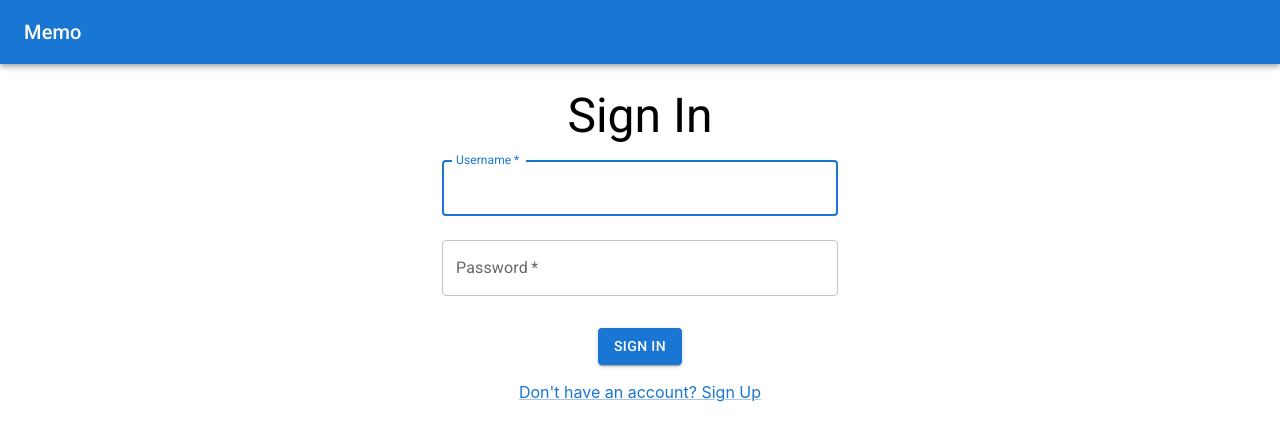
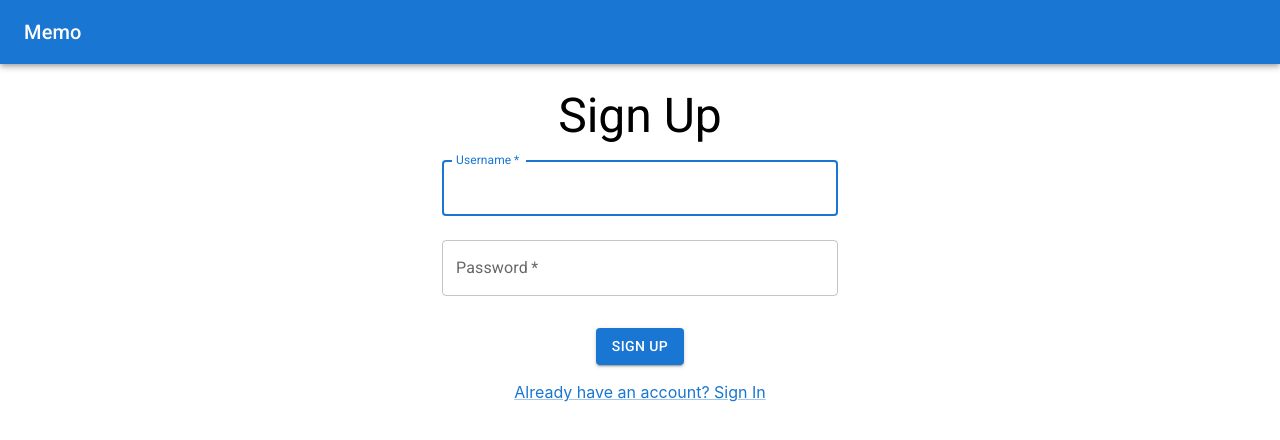
Before and after one commit to Eggplanck/SingleMachineWebAppTemplate, a React (Create React App) app in the folder frontend/react-app/: page / in a window 1280 px wide. Shown: the top 440 px of the page. Built offline with nearby package versions, Linux system fonts and the light colour scheme.

Commit message:
SignUp, SignIn, SignOut

```diff
--- a/frontend/react-app/src/App.js
+++ b/frontend/react-app/src/App.js
@@ -8,7 +8,7 @@ import SignUpView from './SignUpView';
 import './App.css';
 
 function App() {
-  const [viewMode, setViewMode] = useState('SignIn');
+  const [viewMode, setViewMode] = useState('SignUp');
 
   const changeView = (viewMode) => {
     setViewMode(viewMode);
--- a/frontend/react-app/src/DetailView.js
+++ b/frontend/react-app/src/DetailView.js
@@ -1,4 +1,3 @@
-import * as React from 'react';
 import Typography from '@mui/material/Typography';
 import Box from '@mui/material/Box';
 import Container from '@mui/material/Container';
@@ -9,13 +8,13 @@ import Fab from '@mui/material/Fab';
 import Header from './Header';
 
 
-function DetailView() {
+function DetailView(props) {
   const title = 'Title';
   const date = '2022-10-13 22:50:00';
   const content = 'Content.Content.Content.Content.Content.Content.Content.Content.Content.Content.Content.Content.Content.Content.Content.Content.Content.';
   return (
     <Box>
-      <Header showButton={true} />
+      <Header changeView={props.changeView} />
       <Container maxWidth='xl'>
         <Box>
           <Typography variant="h3" color="text.primary">
--- a/frontend/react-app/src/EditView.js
+++ b/frontend/react-app/src/EditView.js
@@ -1,4 +1,3 @@
-import * as React from 'react';
 import Box from '@mui/material/Box';
 import Container from '@mui/material/Container';
 import TextField from '@mui/material/TextField';
@@ -8,12 +7,12 @@ import Button from '@mui/material/Button';
 import Header from './Header';
 
 
-function EditView() {
+function EditView(props) {
   const title = 'Title';
   const content = 'Content.Content.Content.Content.Content.Content.Content.Content.Content.Content.Content.Content.Content.Content.Content.Content.Content.';
   return (
     <Box>
-      <Header showButton={true} />
+      <Header changeView={props.changeView} />
       <Container maxWidth='xl'>
         <TextField required multiline minRows={1} maxRows={2} variant='standard' label='Title' value={title} margin='normal' sx={{ width: '50ch', maxWidth: '100%' }} />
         <TextField multiline minRows={4} variant='outlined' label='Content' value={content} margin='normal' sx={{ width: '100%' }} />
--- a/frontend/react-app/src/Header.js
+++ b/frontend/react-app/src/Header.js
@@ -5,9 +5,13 @@ import Typography from '@mui/material/Typography';
 import Button from '@mui/material/Button';
 
 function Header(props) {
-  let logoutButton = null;
-  if (props.showButton) {
-    logoutButton = <Button color="secondary" variant="contained">Logout</Button>;
+  let signOutButton = null;
+  if (props.changeView) {
+    const handleSignOut = () => {
+      localStorage.removeItem('token');
+      props.changeView('SignIn');
+    };
+    signOutButton = <Button color="secondary" variant="contained" onClick={handleSignOut}>SignOut</Button>;
   }
   return (
     <AppBar sx={{ width: "100%" }} position="sticky" color="primary">
@@ -15,7 +19,7 @@ function Header(props) {
         <Typography variant="h6" component="div" sx={{ flexGrow: 1, textAlign: "left" }}>
           Memo
         </Typography>
-        {logoutButton}
+        {signOutButton}
       </Toolbar>
     </AppBar>
   );
--- a/frontend/react-app/src/ListView.js
+++ b/frontend/react-app/src/ListView.js
@@ -1,4 +1,3 @@
-import * as React from 'react';
 import Box from '@mui/material/Box';
 import Stack from '@mui/material/Stack';
 import Header from './Header';
@@ -6,10 +5,10 @@ import TitleCard from './TitleCard';
 import AddIcon from '@mui/icons-material/Add';
 import Fab from '@mui/material/Fab';
 
-function ListView() {
+function ListView(props) {
   return (
     <Box>
-      <Header showButton={true} />
+      <Header changeView={props.changeView} />
       <Stack spacing={1} alignItems="center" sx={{ mt: 2 }}>
         <TitleCard />
         <TitleCard />
--- a/frontend/react-app/src/SignInView.js
+++ b/frontend/react-app/src/SignInView.js
@@ -19,13 +19,14 @@ function SignInView(props) {
         props.changeView('List');
       })
       .catch((error) => {
-        console.log(error)
+        alert(error.response.data.message);
+        console.log(error);
       });
   };
 
   return (
     <Box>
-      <Header showButton={false} />
+      <Header />
       <Container maxWidth='xs' sx={{ textAlign: 'center', mt: 3 }}>
         <Typography variant="h3">
           Sign In
@@ -38,7 +39,7 @@ function SignInView(props) {
           </Button>
         </Box>
         <Box sx={{ mt: 2 }}>
-          <Link component='button'>
+          <Link component='button' onClick={()=>{props.changeView('SignUp')}}>
             Don't have an account? Sign Up
           </Link>
         </Box>
--- a/frontend/react-app/src/SignUpView.js
+++ b/frontend/react-app/src/SignUpView.js
@@ -1,26 +1,54 @@
-import * as React from 'react';
 import Box from '@mui/material/Box';
 import Container from '@mui/material/Container';
 import TextField from '@mui/material/TextField';
 import Typography from '@mui/material/Typography';
 import Button from '@mui/material/Button';
+import Link from '@mui/material/Link';
 import Header from './Header';
+import { noAuthApi } from './axiosApi';
 
 
-function SignUpView() {
+function SignUpView(props) {
+
+  const handleSubmit = (event) => {
+    event.preventDefault();
+    const data = new FormData(event.currentTarget);
+    const request_body = {
+      'username': data.get('username'),
+      'password': data.get('password')
+    }
+    noAuthApi.post('/users/', request_body)
+      .then((response) => {
+        return noAuthApi.post('/token', data);
+      })
+      .then((response) => {
+        localStorage.setItem('token', response.data.access_token);
+        props.changeView('List');
+      })
+      .catch((error) => {
+        alert(error.response.data.message);
+        console.log(error);
+      });
+  };
+
   return (
     <Box>
-      <Header showButton={false} />
+      <Header />
       <Container maxWidth='xs' sx={{ textAlign: 'center', mt: 3 }}>
         <Typography variant="h3">
           Sign Up
         </Typography>
-        <Box component='form'>
-          <TextField margin="normal" required fullWidth label="Username" autoFocus />
-          <TextField margin="normal" required fullWidth label="Password" type="password" autoComplete="current-password" />
+        <Box component='form' onSubmit={handleSubmit} >
+          <TextField margin="normal" required fullWidth name='username' label="Username" autoFocus />
+          <TextField margin="normal" required fullWidth name='password' label="Password" type="password" />
           <Button variant="contained" type="submit" sx={{ mt: 3 }}>
             Sign Up
           </Button>
+        </Box>
+        <Box sx={{ mt: 2 }}>
+          <Link component='button' onClick={()=>{props.changeView('SignIn')}}>
+            Already have an account? Sign In
+          </Link>
         </Box>
       </Container>
     </Box>
```
